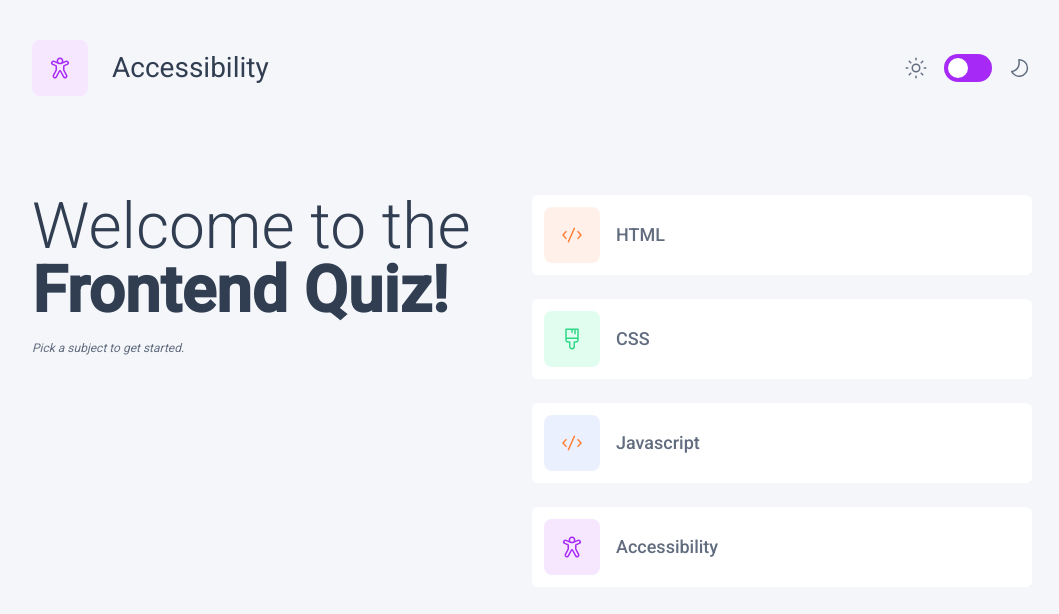
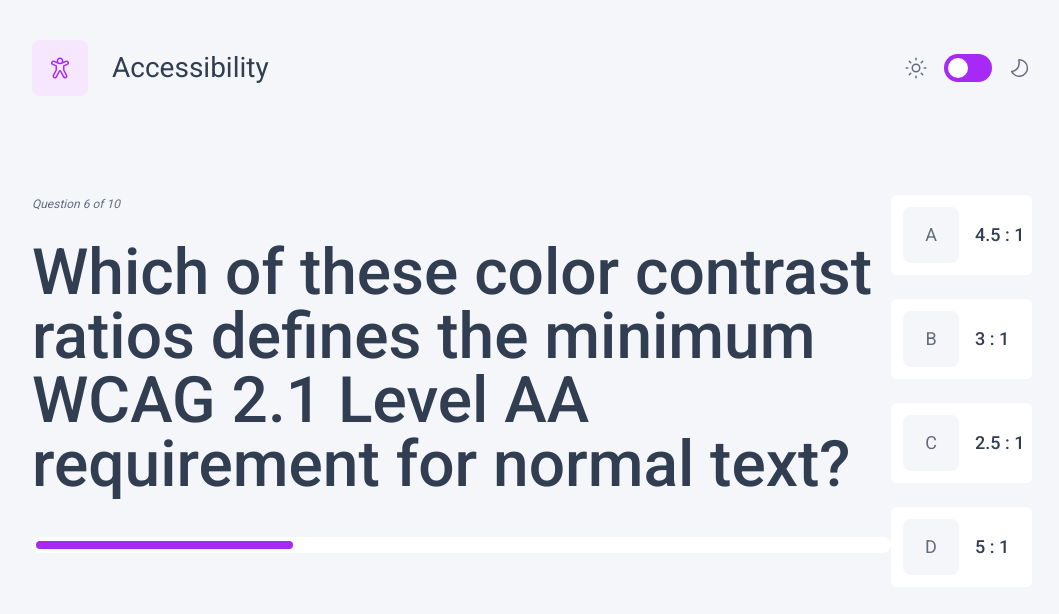
Before and after one commit to omarkarake/quiz-app-angular, an Angular app: page / in a window 1280 px wide. Shown: the top 614 px of the page, without its empty margins (108-1167 px from the left). Built offline with nearby package versions, Linux system fonts and the light colour scheme.

Commit message:
working on questions

```diff
--- a/src/app/app.component.html
+++ b/src/app/app.component.html
@@ -2,6 +2,7 @@
   class="bg-light-grey dark:bg-dark-grey min-h-screen max-h-[960px] px-6 md:px-[64px] lg:px-[140px] dark:bg-dark-navy"
 >
   <app-header />
-  <app-starter />
+  <!-- <app-starter /> -->
+  <app-questions />
   <!-- <router-outlet></router-outlet> -->
 </div>
--- /dev/null
+++ b/src/app/questions/questions.component.css
@@ -0,0 +1,10 @@
+.range-bar {
+  height: 16px;
+  display: flex;
+  flex-direction: column;
+  justify-content: center;
+  padding-left: 4px;
+}
+.range-fill {
+  height: 8px;
+}
--- /dev/null
+++ b/src/app/questions/questions.component.html
@@ -0,0 +1,102 @@
+<div class="mt-[32px] lg:mt-[99px] lg:flex lg:justify-between">
+  <div class="flex flex-col gap-4">
+    <div>
+      <p
+        class="text-[14px] italic md:text-bodyS text-grey-navy dark:text-light-blueish"
+      >
+        Question 6 of 10
+      </p>
+    </div>
+    <div>
+      <p
+        class="text-[20px] mt-3 md:text-headingL font-medium text-dark-navy dark:text-pure-white"
+      >
+        Which of these color contrast ratios defines the minimum WCAG 2.1 Level
+        AA requirement for normal text?
+      </p>
+    </div>
+    <div class="w-full mt-6">
+      <!-- <div class="mb-4">
+          <label for="rangeInput" class="block text-sm font-medium text-gray-700">Enter Range Value (0-100):</label>
+          <input
+            type="number"
+            id="rangeInput"
+            min="0"
+            max="100"
+            [(ngModel)]="rangeValue"
+            class="mt-1 block w-full p-2 border border-gray-300 rounded-md shadow-sm focus:ring-indigo-500 focus:border-indigo-500 sm:text-sm"
+            (input)="updateRangeBar()"
+          />
+        </div> -->
+      <div
+        class="relative w-full h-4 range-bar bg-pure-white dark:bg-navy rounded-full"
+      >
+        <div
+          [style.width.%]="rangeValue"
+          class="range-fill bg-purple rounded"
+        ></div>
+      </div>
+    </div>
+  </div>
+  <div class="lg:w-[50%] flex flex-col gap-6 mt-16 lg:mt-0">
+    <div
+      class="flex items-center gap-4 bg-pure-white dark:bg-navy h-16 md:h-20 md:text-headingS pl-3 rounded-md"
+    >
+      <div
+        class="w-10 h-10 md:w-14 md:h-14 bg-light-grey rounded-lg flex justify-center items-center"
+      >
+        <p class="text-[18px] text-grey-navy font-normal">A</p>
+      </div>
+      <div>
+        <p class="font-medium text-[18px] text-dark-navy dark:text-pure-white">
+          4.5 : 1
+        </p>
+      </div>
+    </div>
+
+    <div
+      class="flex items-center gap-4 bg-pure-white dark:bg-navy h-16 md:h-20 md:text-headingS pl-3 rounded-md"
+    >
+      <div
+        class="w-10 h-10 md:w-14 md:h-14 bg-light-grey rounded-lg flex justify-center items-center"
+      >
+        <p class="text-[18px] text-grey-navy font-normal">B</p>
+      </div>
+      <div>
+        <p class="font-medium text-[18px] text-dark-navy dark:text-pure-white">
+          3 : 1
+        </p>
+      </div>
+    </div>
+
+    <div
+      class="flex items-center gap-4 bg-pure-white dark:bg-navy h-16 md:h-20 md:text-headingS pl-3 rounded-md"
+    >
+      <div
+        class="w-10 h-10 md:w-14 md:h-14 bg-light-grey rounded-lg flex justify-center items-center"
+      >
+        <p class="text-[18px] text-grey-navy font-normal">C</p>
+      </div>
+      <div>
+        <p class="font-medium text-[18px] text-dark-navy dark:text-pure-white">
+          2.5 : 1
+        </p>
+      </div>
+    </div>
+
+    <div
+      class="flex items-center gap-4 bg-pure-white dark:bg-navy h-16 md:h-20 md:text-headingS pl-3 rounded-md"
+    >
+      <div
+        class="w-10 h-10 md:w-14 md:h-14 bg-light-grey rounded-lg flex justify-center items-center"
+      >
+        <p class="text-[18px] text-grey-navy font-normal">D</p>
+      </div>
+      <div>
+        <p class="font-medium text-[18px] text-dark-navy dark:text-pure-white">
+          5 : 1
+        </p>
+      </div>
+    </div>
+  </div>
+</div>
--- /dev/null
+++ b/src/app/questions/questions.component.ts
@@ -0,0 +1,14 @@
+import { Component } from '@angular/core';
+
+@Component({
+  selector: 'app-questions',
+  templateUrl: './questions.component.html',
+  styleUrl: './questions.component.css',
+})
+export class QuestionsComponent {
+  rangeValue: number = 30;
+
+  updateRangeBar(): void {
+    this.rangeValue = Math.min(Math.max(this.rangeValue, 0), 100); // Ensure value is within 0-100
+  }
+}
```
Also changed, not shown: src/app/app.module.ts (+15 -2 lines), 1 other file (tests, documents, lock files or other folders).
